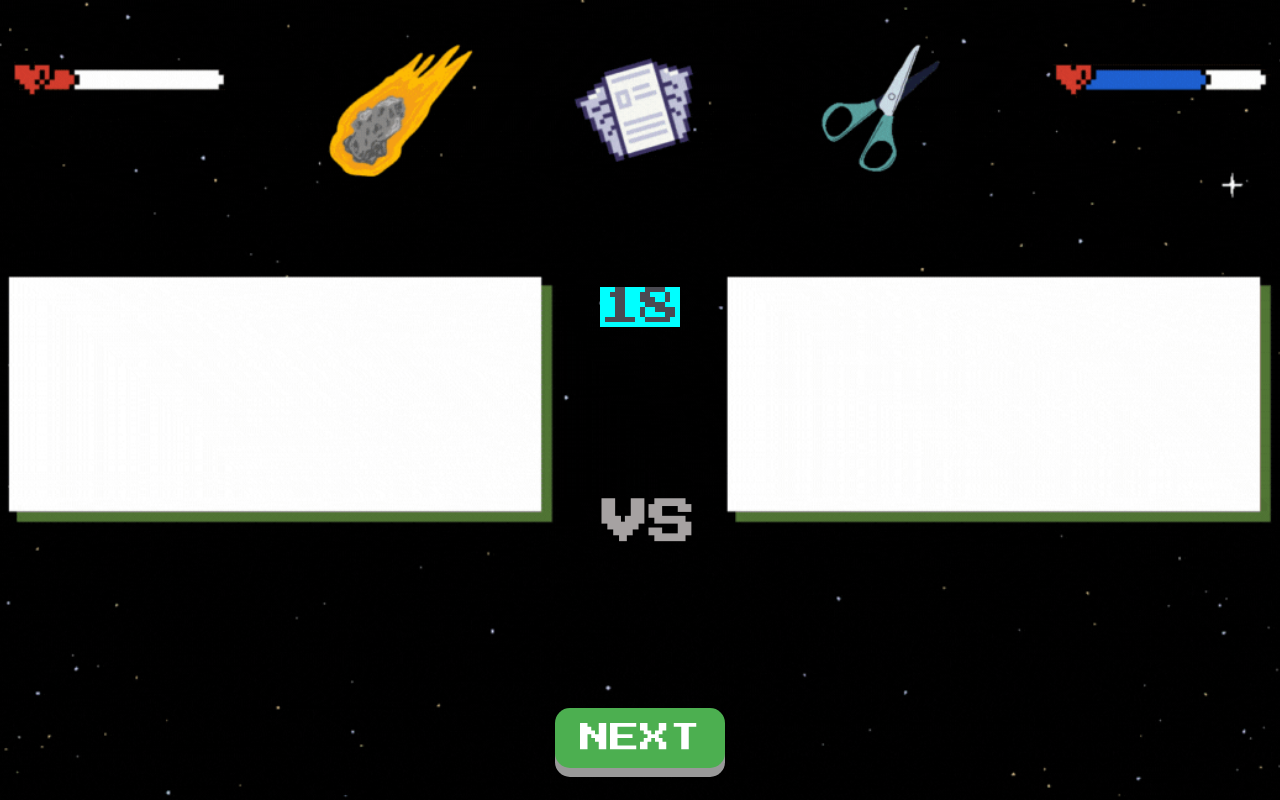
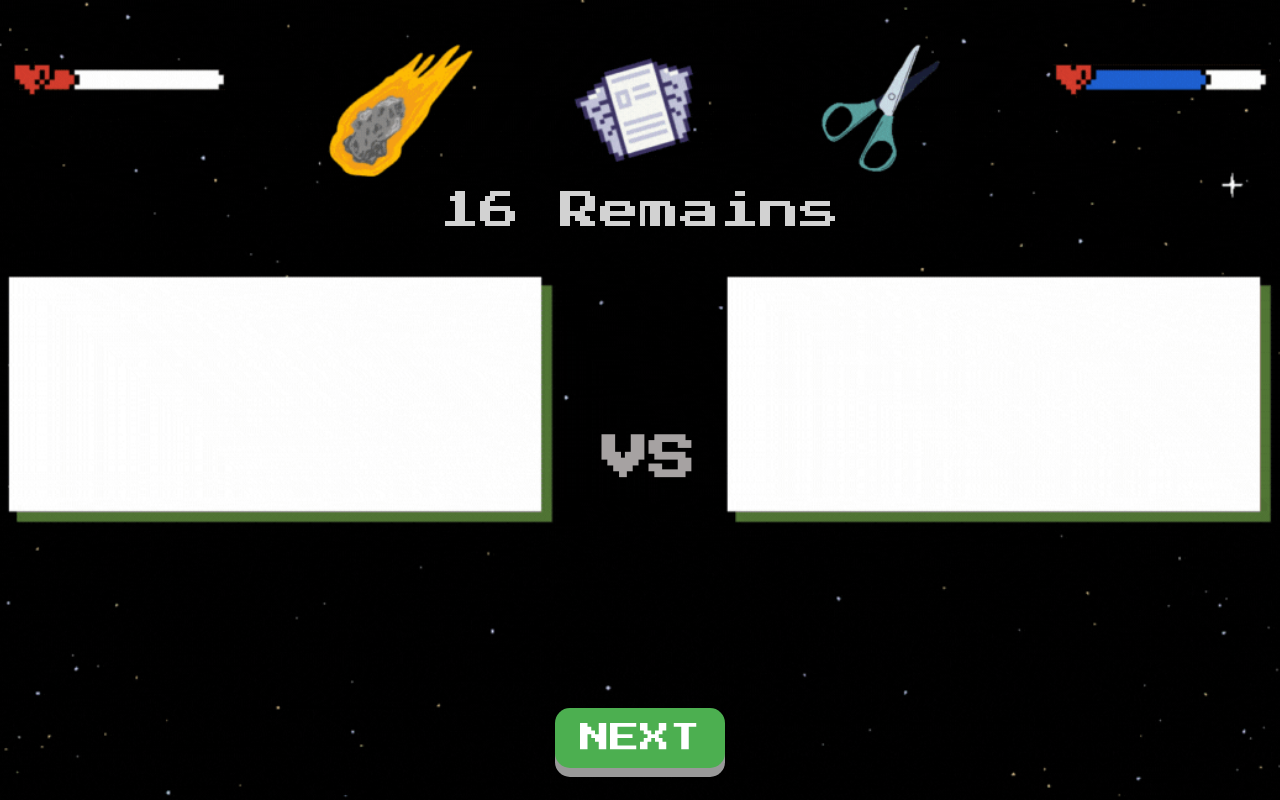
Before and after one commit to SalmanMurtazaMinhas/random-name-picker, a plain HTML site: page game.html in a window 1280 px wide. Both pictures are taken after a click on the button "NEXT". Drawn offline with Linux system fonts and the light colour scheme.

Commit message:
remove undefind and add remained students counter

```diff
--- a/css/style.css
+++ b/css/style.css
@@ -118,5 +118,6 @@ button:active {
 }
 
 .remain{
-    background-color: aqua;
+    color: rgb(210, 210, 210);
+    margin-top: -10%;
 }
--- a/js/script.js
+++ b/js/script.js
@@ -43,7 +43,11 @@ const randm = () => {
   let index = Math.floor(Math.random() * students1.length)
   s1 = students1[index]
   console.log(s1)
-  remained.innerHTML = students1.length *2
+  if(students1.length > 0){
+    remained.innerHTML = (students1.length *2 -2) + ' Remains'
+  }else {
+    remained.innerHTML = '0 Remains'
+  }
   students1.splice(index, 1)
   console.log(students1.length)
   clickAudio.play()
```
